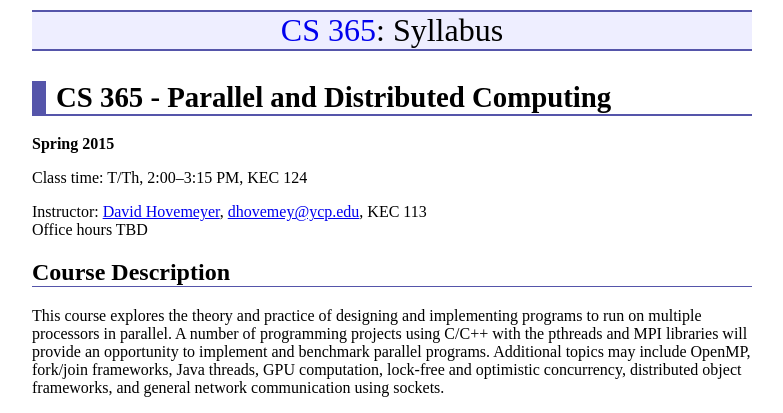
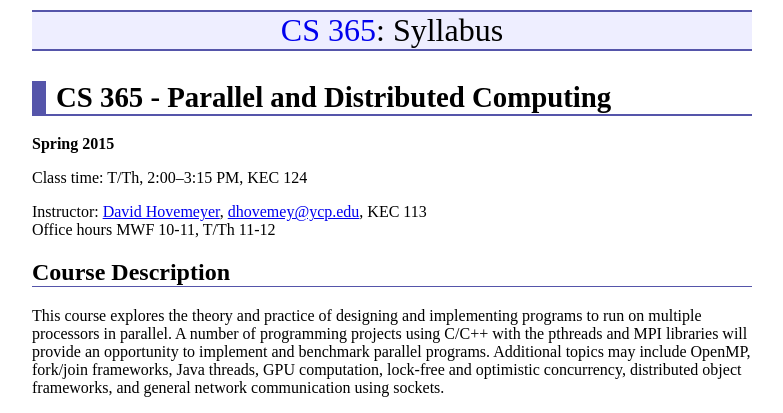
Before and after one commit to ycpcs/cs365-spring2015, a Jekyll site: the page built from syllabus.md, in a window 1280 px wide and 900 px high. Shown: the top 413 px of the window, without its empty margins (248-1031 px from the left). Built offline with Jekyll 4.4.1, drawn with Linux system fonts in a browser that asks for light colours; Markdown is read by kramdown in place of the engine named in the settings.

Commit message:
add office hours

```diff
--- a/syllabus.md
+++ b/syllabus.md
@@ -9,7 +9,7 @@ title: "Syllabus"
 
 Class time: T/Th, 2:00&ndash;3:15 PM, KEC 124
 
-Instructor: [David Hovemeyer](http://faculty.ycp.edu/~dhovemey/), <dhovemey@ycp.edu>, KEC 113<br>Office hours TBD
+Instructor: [David Hovemeyer](http://faculty.ycp.edu/~dhovemey/), <dhovemey@ycp.edu>, KEC 113<br>Office hours MWF 10-11, T/Th 11-12
 
 Course Description
 ------------------
```
